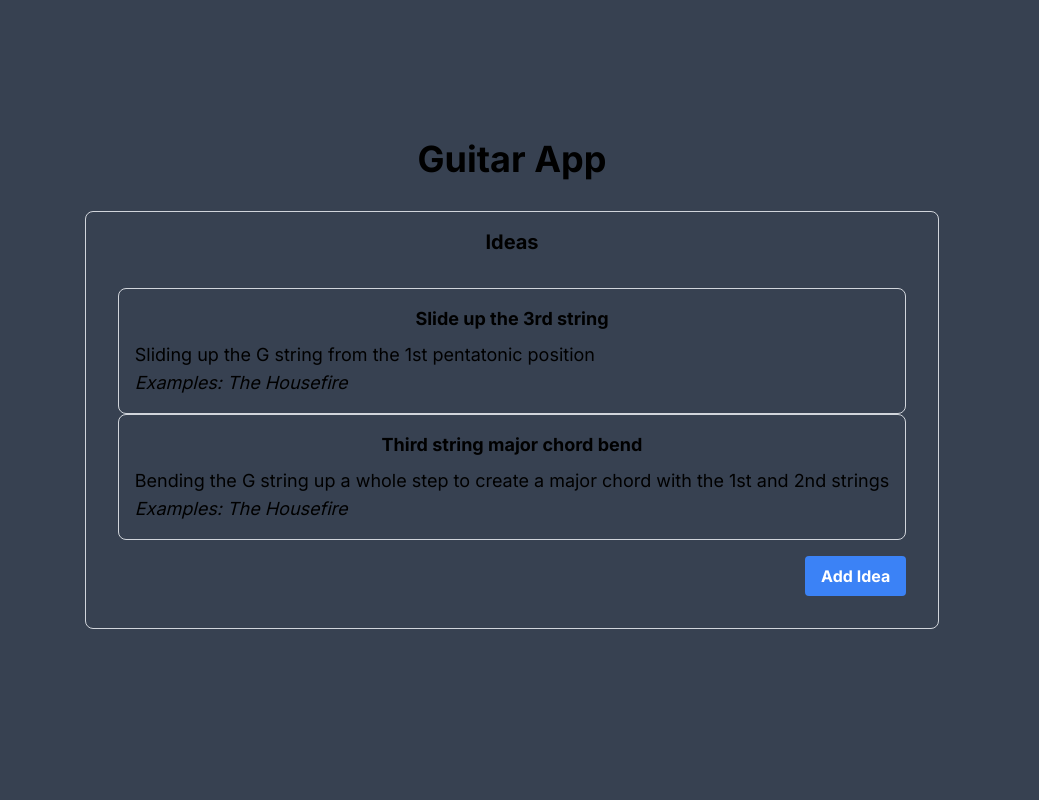
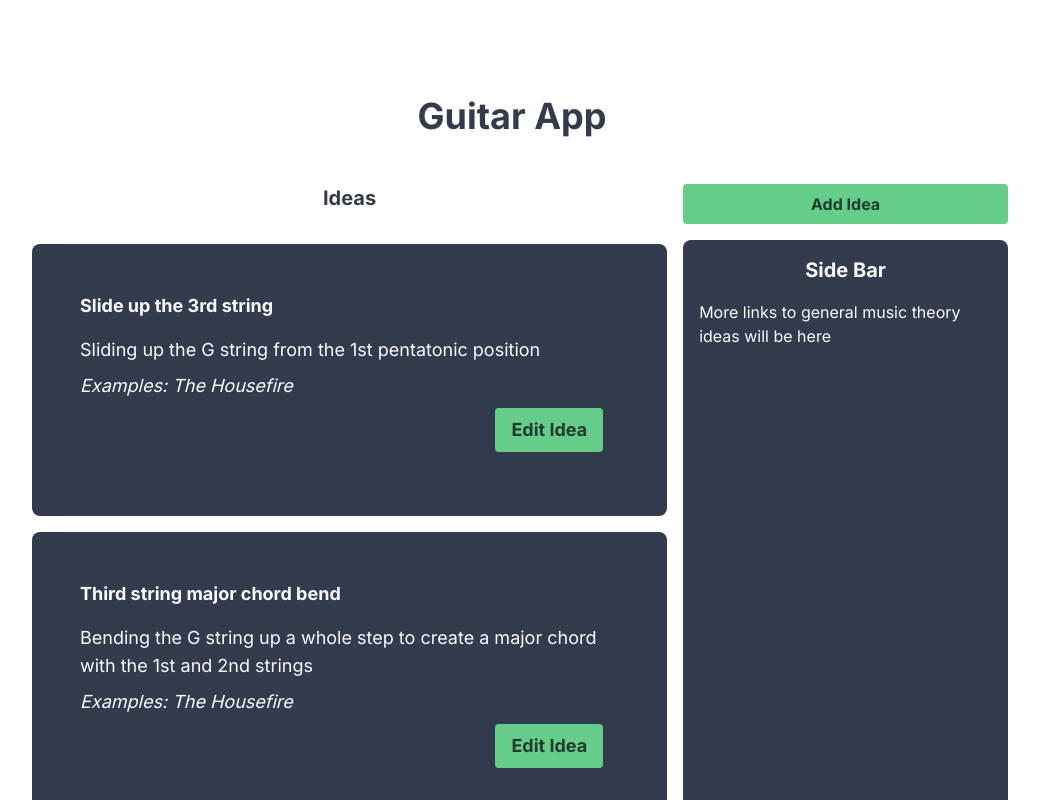
Before and after one commit to antilley1/guitar-app, a Next.js app: page / in a window 1280 px wide. Shown: the top 800 px of the page, without its empty margins (128-1167 px from the left). Built offline with nearby package versions, Linux system fonts and the light colour scheme.

Commit message:
Get theming working

```diff
--- a/app/components/GuitarIdea.tsx
+++ b/app/components/GuitarIdea.tsx
@@ -1,3 +1,5 @@
+
+
 interface GuitarIdeaProps {
     title: string;
     description: string;
@@ -8,10 +10,15 @@ interface GuitarIdeaProps {
 
   export default function GuitarIdea({ title, description, songExamples }: GuitarIdeaProps) {
     return (
-      <div className="border border-gray-300 p-4 rounded-lg">
-        <h3 className="text-lg font-bold mb-2 text-center">{title}</h3>
-        <p className="text-700">{description}</p>
-        <p className="text-700 italic">Examples: {songExamples}</p>
+      <div className="card bg-neutral text-neutral-content p-4 rounded-lg mb-4">
+        <div className="card-body">
+          <h2 className="card-title text-lg font-bold mb-2 text-center">{title}</h2>
+          <p className="text-neutral-content">{description}</p>
+          <p className="text-neutral-content italic">Examples: {songExamples}</p>
+          <button className="bg-primary hover:text-secondary-content hover:bg-secondary text-primary-content font-bold py-2 px-4 rounded mr-4 mb-4 self-end">Edit Idea</button>
+        </div>
+
       </div>
+
     );
   }
--- a/app/components/IdeaFeed.tsx
+++ b/app/components/IdeaFeed.tsx
@@ -10,7 +10,18 @@ export default function IdeaFeed() {
       {
         title: "Third string major chord bend",
         description: "Bending the G string up a whole step to create a major chord with the 1st and 2nd strings",
-        songExamples: ["The Housefire"]},
+        songExamples: ["The Housefire"]
+      },
+      {
+        title: "Third string major chord bend",
+        description: "Bending the G string up a whole step to create a major chord with the 1st and 2nd strings",
+        songExamples: ["The Housefire"]
+      },
+      {
+        title: "Third string major chord bend",
+        description: "Bending the G string up a whole step to create a major chord with the 1st and 2nd strings",
+        songExamples: ["The Housefire"]
+      },
     ];
 
     return (
--- a/app/components/IdeaFeedContainer.tsx
+++ b/app/components/IdeaFeedContainer.tsx
@@ -1,11 +1,21 @@
 import IdeaFeed from "./IdeaFeed";
+import SideBar from "./SideBar";
 
 export function IdeaFeedContainer() {
     return (
-        <div className="w-full max-w-5xl rounded-lg border border-gray-300 p-4 flex flex-col justify-between h-full">
-          <div className="text-xl font-bold mb-4 text-center">Ideas</div>
-          <IdeaFeed ></IdeaFeed>
-          <button className="bg-blue-500 hover:bg-blue-700 text-white font-bold py-2 px-4 rounded self-end mr-4 mb-4">Add Idea</button>
+        <div className="w-full max-w-5xl rounded-lg p-4 flex flex-col justify-between h-full text-base-content">
+
+          <div className="flex flex-row justify-between">
+            <div>
+              <div className="text-xl font-bold mb-4 text-center">Ideas</div>
+              <IdeaFeed></IdeaFeed>
+            </div>
+            <div className="flex flex-col">
+              <button className="bg-primary hover:text-accent-content hover:bg-accent text-primary-content font-bold py-2 px-4 rounded mr-4 mb-4 w-full">Add Idea</button>
+              <SideBar></SideBar>
+            </div>
+          </div>
+
         </div>
     );
 }
--- /dev/null
+++ b/app/components/SideBar.tsx
@@ -0,0 +1,8 @@
+export default function SideBar() {
+    return (
+        <div className="w-full max-w-5xl rounded-lg p-4 justify-between flex-1 bg-neutral text-neutral-content">
+            <div className="text-xl font-bold mb-4 text-center">Side Bar</div>
+            <div className="flex flex-row justify-between">More links to general music theory ideas will be here</div>
+        </div>
+    );
+}
--- a/app/layout.tsx
+++ b/app/layout.tsx
@@ -15,7 +15,9 @@ export default function RootLayout({
   children: React.ReactNode;
 }>) {
   return (
-    <html lang="en">
+    <html
+    lang="en"
+    data-theme="emerald">
       <body className={inter.className}>{children}</body>
     </html>
   );
--- a/app/page.tsx
+++ b/app/page.tsx
@@ -2,8 +2,8 @@ import { IdeaFeedContainer } from "./components/IdeaFeedContainer";
 
 export default function Home() {
   return (
-    <main className="flex min-h-screen flex-col items-center justify-center p-24 bg-gray-700">
-      <h1 className="text-4xl font-bold mb-8 text-color-primary">Guitar App</h1>
+    <main className="flex min-h-screen flex-col items-center justify-center p-24 bg-base-100">
+      <h1 className="text-4xl font-bold mb-8 text-base-content">Guitar App</h1>
       <div className="flex justify-center mb-8">
         <IdeaFeedContainer></IdeaFeedContainer>
       </div>
--- a/tailwind.config.ts
+++ b/tailwind.config.ts
@@ -1,20 +1,55 @@
 import type { Config } from "tailwindcss";
 
-const config: Config = {
+module.exports = {
   content: [
     "./pages/**/*.{js,ts,jsx,tsx,mdx}",
     "./components/**/*.{js,ts,jsx,tsx,mdx}",
     "./app/**/*.{js,ts,jsx,tsx,mdx}",
   ],
-  theme: {
-    extend: {
-      backgroundImage: {
-        "gradient-radial": "radial-gradient(var(--tw-gradient-stops))",
-        "gradient-conic":
-          "conic-gradient(from 180deg at 50% 50%, var(--tw-gradient-stops))",
-      },
-    },
+  // theme: {
+  //   extend: {
+  //     backgroundImage: {
+  //       "gradient-radial": "radial-gradient(var(--tw-gradient-stops))",
+  //       "gradient-conic":
+  //         "conic-gradient(from 180deg at 50% 50%, var(--tw-gradient-stops))",
+  //     },
+  //   },
+  // },
+  plugins: [
+    require("daisyui"),
+  ],
+  daisyui: {
+    themes: ["light",
+      "dark",
+      "cupcake",
+      "bumblebee",
+      "emerald",
+      "corporate",
+      "synthwave",
+      "retro",
+      "cyberpunk",
+      "valentine",
+      "halloween",
+      "garden",
+      "forest",
+      "aqua",
+      "lofi",
+      "pastel",
+      "fantasy",
+      "wireframe",
+      "black",
+      "luxury",
+      "dracula",
+      "cmyk",
+      "autumn",
+      "business",
+      "acid",
+      "lemonade",
+      "night",
+      "coffee",
+      "winter",
+      "dim",
+      "nord",
+      "sunset",]
   },
-  plugins: [],
 };
-export default config;
```
